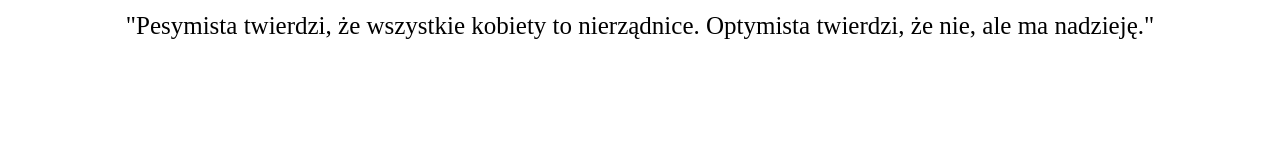
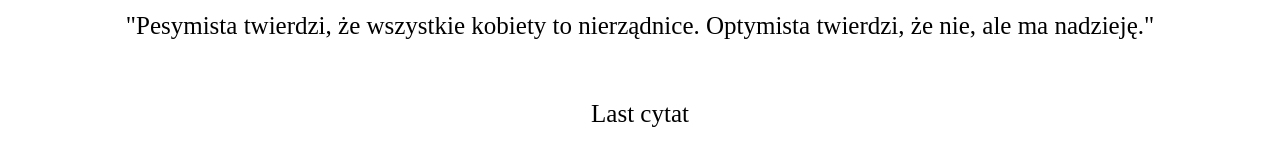
Before and after one commit to aniasadka/naukagita2, a plain HTML site: page index.html in a window 1280 px wide. Shown: the part 456-622 px from the top of the page. Drawn offline with Linux system fonts and the light colour scheme.

Commit message:
Add last <p>

```diff
--- a/index.html
+++ b/index.html
@@ -12,5 +12,6 @@
         <p>"Wierność – silne swędzenie z zakazem podrapania się."</p>
         <p>"Najpierw zaszło słońce, potem zaszedł fakt, a w rezultacie, ona."</p>
         <p>"Pesymista twierdzi, że wszystkie kobiety to nierządnice. Optymista twierdzi, że nie, ale ma nadzieję."</p>
+        <p>Last cytat</p>
     </body>
 </html>
```
